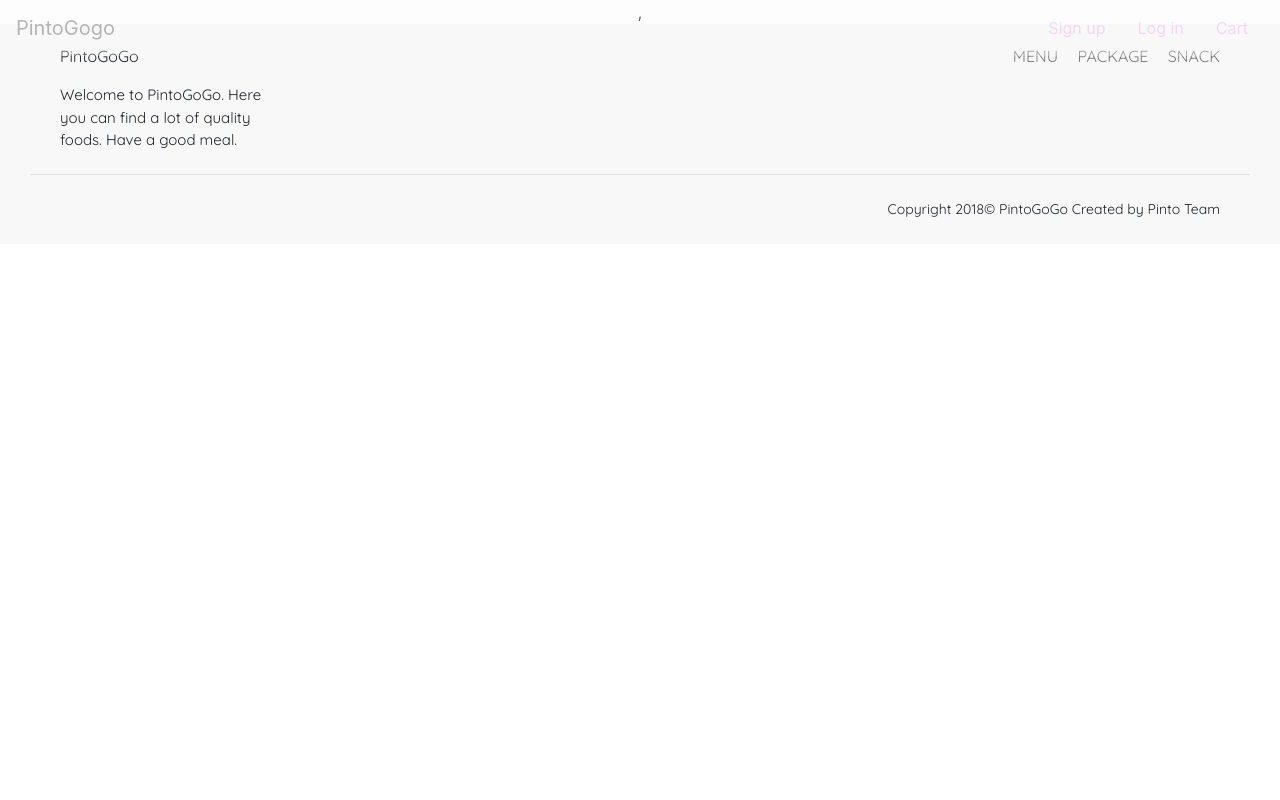
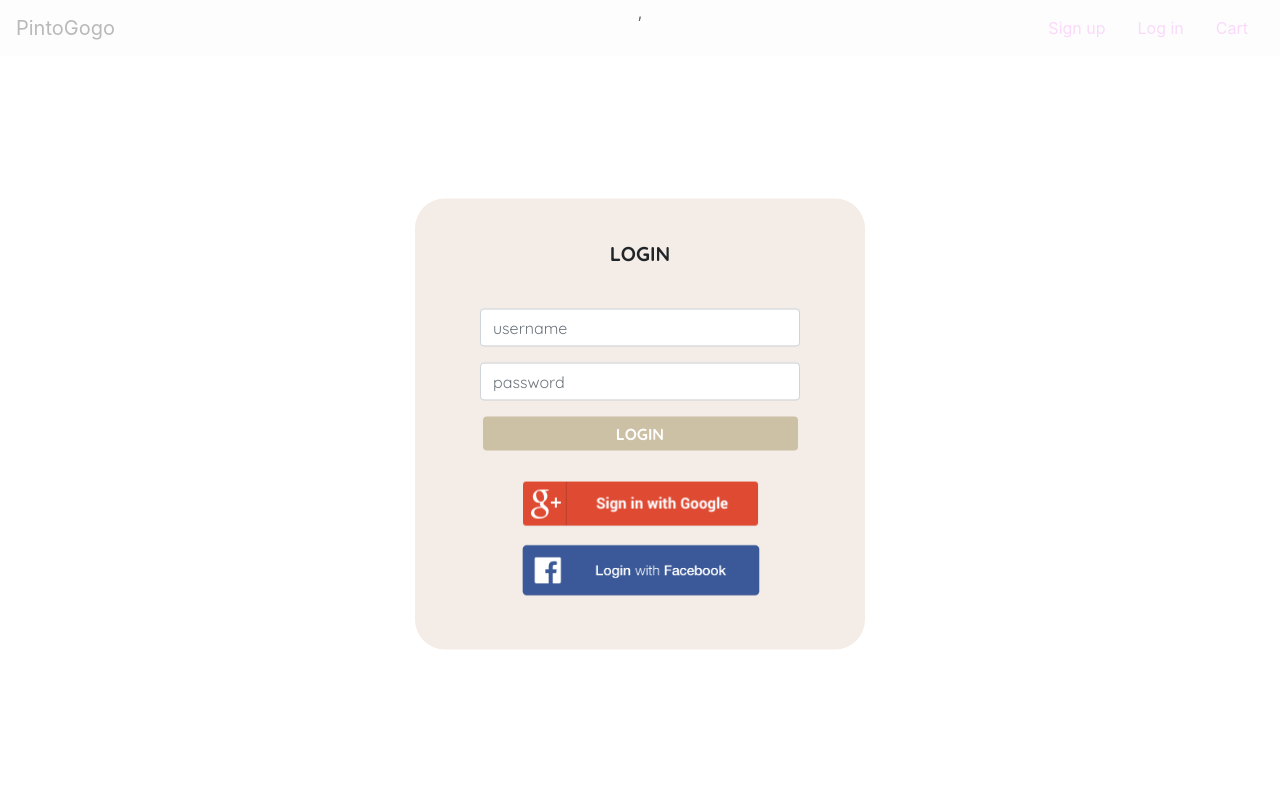
Before and after one commit to MyGreenSlime/PintoGOGO, a React (Create React App) app in the folder frontend/: page /login in a window 1280 px wide. Shown: the top 800 px of the page. Built offline with nearby package versions, Linux system fonts and the light colour scheme.

Commit message:
merge login frontend

```diff
--- a/frontend/src/App.js
+++ b/frontend/src/App.js
@@ -15,7 +15,9 @@ import cardMenu from './component/cardmenu/cardmenu.js'
 //---------------been-----------------------------------
 import Register from './component/register/register.js'
 import Footer from './component/footer/footer.js'
-
+//---------------pat------------------------------------
+import Login from './component/login/login'
+import Construct from './component/login/underconstruct'
 const Home = () => {
   return [<Carousel />, <Recommend />, <Choice />, <Menu />];
 };
@@ -34,6 +36,8 @@ class App extends Component {
           <Route path="/menu" component={Menu} />
           <Route path="/cardmenu" component={cardMenu} />
           <Route path="/register" component={Register} />
+          <Route path="/login" component={Login} />
+          <Route path="/construct" component={Construct}/>
         </Switch>
         <Footer />
       </div>
--- /dev/null
+++ b/frontend/src/component/login/facebooklogin.js
@@ -0,0 +1,14 @@
+import React, { Component } from 'react';
+
+class Facebooklogin extends Component {
+    state = {  }
+    render() {
+        return(
+        <div>
+            <img src="/img/login/login-face.png" className="facebook__login--button" href='./construct'/>
+        </div>
+        );
+    }
+}
+
+export default Facebooklogin;
--- /dev/null
+++ b/frontend/src/component/login/googlelogin.js
@@ -0,0 +1,16 @@
+import React, { Component } from 'react';
+
+class Googlelogin extends Component {
+    state = {  }
+    render() {
+        return (
+            <div>
+                <a href="./construct">
+                    <img src="/img/login/google-sign-in.png" className="google__login--button"/>
+                </a>
+            </div>
+         );
+    }
+}
+
+export default Googlelogin;
--- /dev/null
+++ b/frontend/src/component/login/login.css
@@ -0,0 +1,72 @@
+@import url("https://fonts.googleapis.com/css?family=Quicksand:400,500,700");
+
+.login__box {
+  background-color: #f3ece7;
+  border-radius: 30px;
+  padding-top: 40px;
+  padding-right: 50px;
+  padding-left: 50px;
+  width: 70%;
+  height: auto;
+  max-width: 450px;
+  position: absolute;
+  left: 50%;
+  top: 50%;
+  transform: translate(-50%, -50%);
+}
+
+.login__text {
+  margin-bottom: 40px;
+  font-weight: bold;
+  font-size: 20px;
+  font-family: "Quicksand", sans-serif;
+}
+
+.login__text--box {
+  font-family: "Quicksand", sans-serif;
+}
+
+.submit__login--button {
+  background-color: #ccc0a5;
+  border: none;
+  font-weight: bold;
+  padding: 5px;
+  width: 90%;
+  min-width: 100px;
+  font-family: "Quicksand", sans-serif;
+  /* margin-bottom: 5px; */
+  /* min-width: 90%; */
+  height: auto;
+}
+
+.submit__login--button:hover {
+  background-color: burlywood;
+}
+
+.google__login--button {
+  margin-top: 10px;
+  width: 70%;
+  min-width: 150px;
+  height: auto;
+}
+
+.google__login--button:hover {
+  filter: grayscale(25%);
+}
+
+.facebook__login--button {
+  margin-top: 10px;
+  width: 70%;
+  min-width: 150px;
+  margin-bottom: 50px;
+  height: auto;
+}
+
+.facebook__login--button:hover {
+  filter: grayscale(25%);
+}
+
+.login__box__container {
+  position: relative;
+  height: 100vh;
+}
--- /dev/null
+++ b/frontend/src/component/login/login.js
@@ -0,0 +1,29 @@
+import React, { Component } from "react";
+import "./login.css";
+import Navbar from "./navbar.js";
+import Userpass from "../login/userpass";
+import Googlelogin from "../login/googlelogin";
+import Facebooklogin from "../login/facebooklogin";
+
+class Login extends Component {
+
+  constructor(props) {
+    super(props);
+  }
+
+  render() {
+    return (
+      <React.Fragment>
+        <div className="login__box__container">
+          <div className="login__box">
+            <Userpass />
+            <Googlelogin />
+            <Facebooklogin />
+          </div>
+        </div>
+      </React.Fragment>
+    );
+  }
+}
+
+export default Login;
--- /dev/null
+++ b/frontend/src/component/login/navbar.js
@@ -0,0 +1,50 @@
+import React from 'react';
+import {
+    Collapse,
+    Navbar,
+    NavbarToggler,
+    NavbarBrand,
+    Nav,
+    NavItem,
+    NavLink,
+    UncontrolledDropdown,
+    DropdownToggle,
+    DropdownMenu,
+    DropdownItem
+} from 'reactstrap';
+
+export default class Example extends React.Component {
+    constructor(props) {
+        super(props);
+
+        this.toggle = this.toggle.bind(this);
+        this.state = {
+            isOpen: false
+        };
+    }
+    toggle() {
+        this.setState({
+            isOpen: !this.state.isOpen
+        });
+    }
+    render() {
+        return (
+            <div>
+                <Navbar color="light" light expand="md">
+                    <NavbarBrand href="/">PintoGogo</NavbarBrand>
+                    <NavbarToggler onClick={this.toggle} />
+                    <Collapse isOpen={this.state.isOpen} navbar>
+                        <Nav className="ml-auto" navbar>
+                            <NavItem>
+                                <NavLink href="/login">Login</NavLink>
+                            </NavItem>
+                            <NavItem>
+                                <NavLink href="/register">Register</NavLink>
+                            </NavItem>
+                        </Nav>
+                    </Collapse>
+                </Navbar>
+            </div>
+        );
+    }
+}
--- /dev/null
+++ b/frontend/src/component/login/underconstruct.js
@@ -0,0 +1,13 @@
+import React, { Component } from 'react';
+
+class Underconstruct extends Component {
+    state = {  }
+    render() {
+        return <div>
+            <h1>Under Construction</h1>
+          </div>;
+    }
+
+}
+
+export default Underconstruct;
--- /dev/null
+++ b/frontend/src/component/login/userpass.js
@@ -0,0 +1,48 @@
+import React, { Component } from "react";
+import Navbar from "./navbar.js";
+import "./login.css";
+import {
+  Col,
+  Row,
+  Button,
+  Form,
+  FormGroup,
+  Label,
+  Input,
+  FormText
+} from "reactstrap";
+
+class Userpass extends Component {
+  state = {};
+
+    componentDidMount() {
+        window.addEventListener("resize", this.onResize, false);
+    }
+
+    onResize(e) {
+        console.log(`${e.target.innerWidth} ${e.target.innerHeight}`);
+    }
+
+  render() {
+    return (
+      <div className="form-group">
+          <div className="login__text">LOGIN</div>
+          <Col>
+            <FormGroup>
+              <Input type="text" placeholder="username" className="login__text--box" />
+            </FormGroup>
+          </Col>
+          <Col>
+            <FormGroup>
+              <Input type="password" placeholder="password" className="login__text--box" />
+            </FormGroup>
+          </Col>
+          <Button href="./" className="submit__login--button">
+            LOGIN
+          </Button>
+      </div>
+    );
+  }
+}
+
+export default Userpass;
```
Also changed, not shown: frontend/public/img/login/google-sign-in.png (added), frontend/public/img/login/login-face.png (added).
